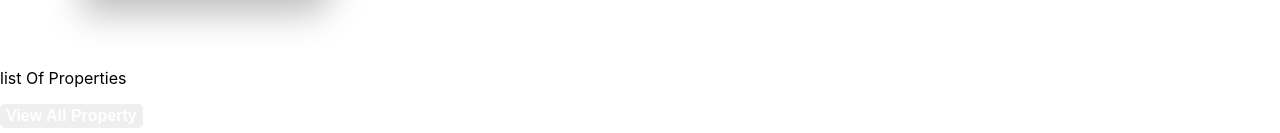
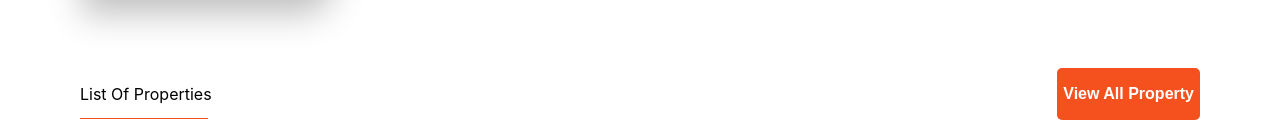
Before and after one commit to Dammysaina/mlcrentals, a React (Create React App) app: page / in a window 1280 px wide. Shown: the part 1292-1425 px from the top of the page. Built offline with nearby package versions, Linux system fonts and the light colour scheme.

Commit message:
property

```diff
--- a/src/assests/css/home.css
+++ b/src/assests/css/home.css
@@ -67,10 +67,10 @@
   content: "";
   position: absolute;
   bottom: 0;
-  top: 55rem;
+  top: 56rem;
   height: 15px;
   width: 19%;
-  border-bottom: 3px solid #f4511e;
+  border-bottom: 1px solid #f4511e;
 }
 .minimum_living p {
   font-size: 1.3rem;
@@ -108,3 +108,19 @@
   width: 5rem;
   /* margin-top: 0.5rem; */
 }
+.property_container {
+  margin: 1rem 5rem;
+}
+.property_all {
+  display: flex;
+  justify-content: space-between;
+}
+.property_all p::before {
+  content: "";
+  position: absolute;
+  bottom: 0;
+  top: 87.2rem;
+  height: 15px;
+  width: 10%;
+  border-bottom: 1px solid #f4511e;
+}
--- a/src/components/properties.js
+++ b/src/components/properties.js
@@ -3,10 +3,10 @@ import CustomButton from "../library/custombutton";
 
 const Properties = () => {
     return (
-        <div>
-            <div>
-                <p>list Of Properties</p>
-                <CustomButton>View All Property </CustomButton>
+        <div className="property_container">
+            <div className="property_all">
+                <p>List Of Properties</p>
+                <CustomButton buttonColor="#F4511E">View All Property </CustomButton>
             </div>
             <div>
 
```
